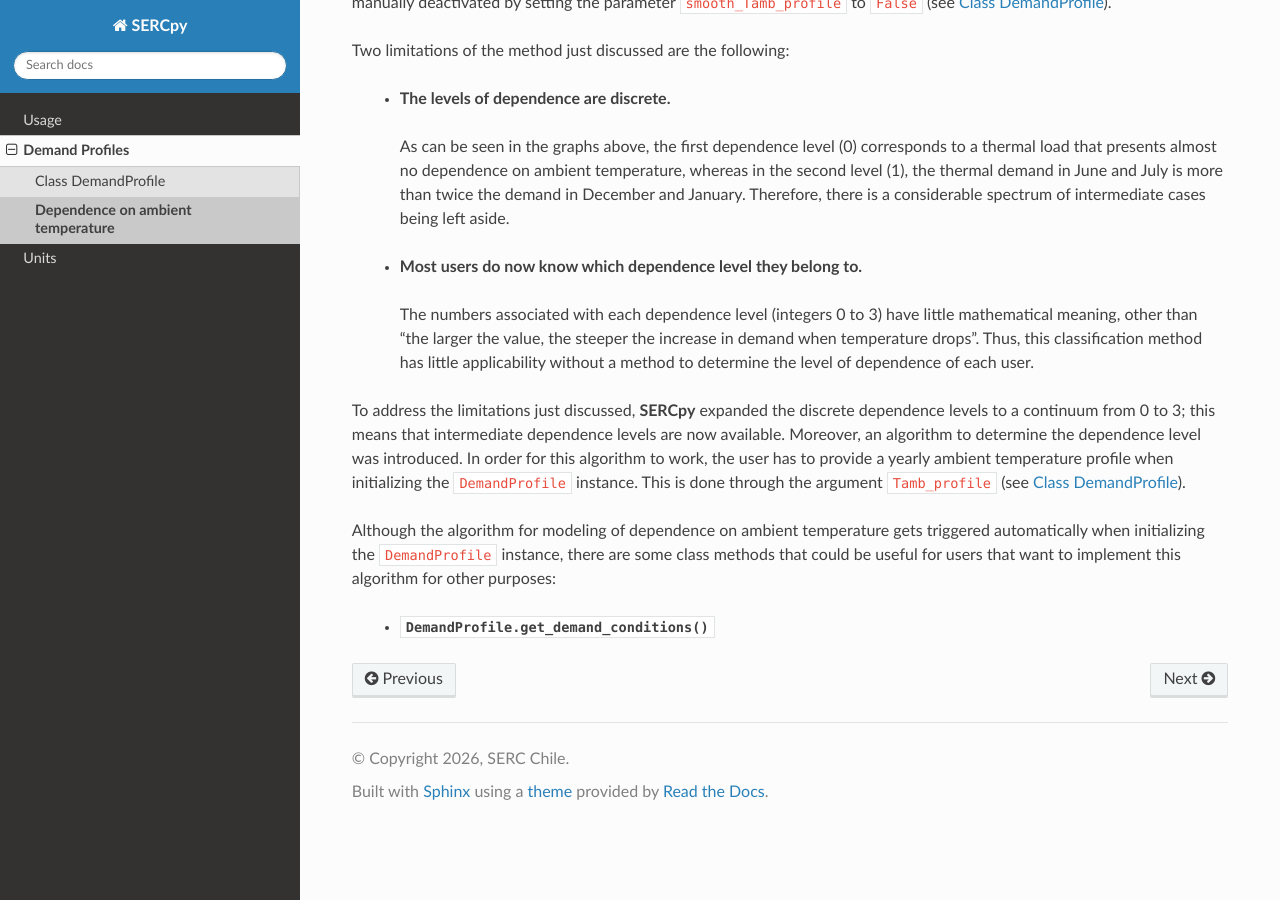
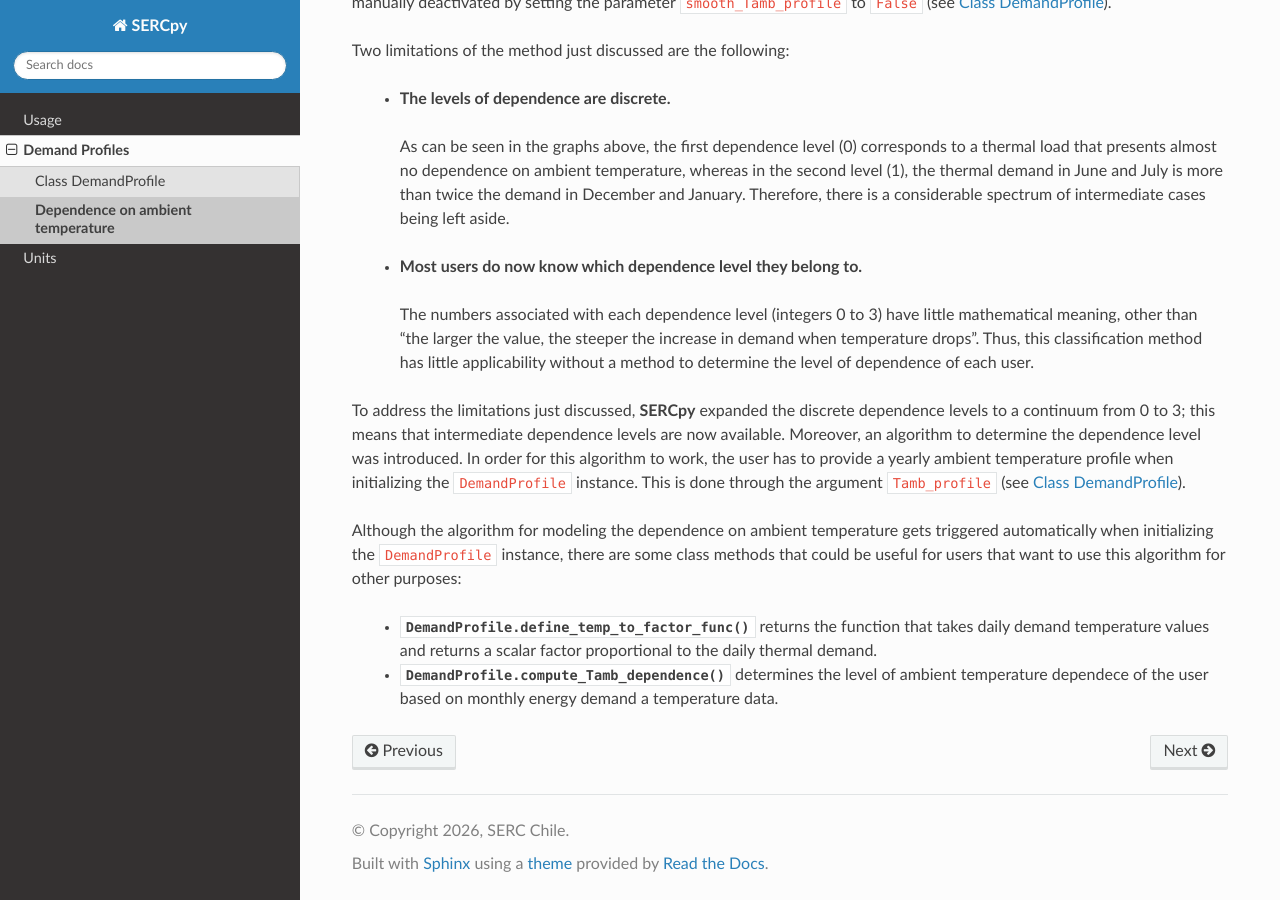
Before and after one commit to serc-chile/SERCpy, a Sphinx documentation site: the page built from docs/source/Tamb_dependence.rst, in a window 1280 px wide and 900 px high, scrolled down 1013 px. Built offline with Sphinx 7.4.7 and the Read the Docs theme 3.1.0, drawn with Linux system fonts in a browser that asks for light colours; pages that are not in the unit, such as notebooks, are missing from menus.

Commit message:
Update Tamb_dependence.rst

```diff
--- a/docs/source/Tamb_dependence.rst
+++ b/docs/source/Tamb_dependence.rst
@@ -35,6 +35,9 @@
 
 To address the limitations just discussed, **SERCpy** expanded the discrete dependence levels to a continuum from 0 to 3; this means that intermediate dependence levels are now available. Moreover, an algorithm to determine the dependence level was introduced. In order for this algorithm to work, the user has to provide a yearly ambient temperature profile when initializing the `DemandProfile` instance. This is done through the argument `Tamb_profile`  (see :doc:`Class DemandProfile <demand_profile_class>`).
 
-Although the algorithm for modeling of dependence on ambient temperature gets triggered automatically when initializing the `DemandProfile` instance, there are some class methods that could be useful for users that want to implement this algorithm for other purposes:
+.. currentmodule:: sercpy.demand_profile
 
-   - :meth:`DemandProfile.get_demand_conditions`
+Although the algorithm for modeling the dependence on ambient temperature gets triggered automatically when initializing the `DemandProfile` instance, there are some class methods that could be useful for users that want to use this algorithm for other purposes:
+
+   - :meth:`DemandProfile.define_temp_to_factor_func` returns the function that takes daily demand temperature values and returns a scalar factor proportional to the daily thermal demand.
+   - :meth:`DemandProfile.compute_Tamb_dependence` determines the level of ambient temperature dependece of the user based on monthly energy demand a temperature data.
```
